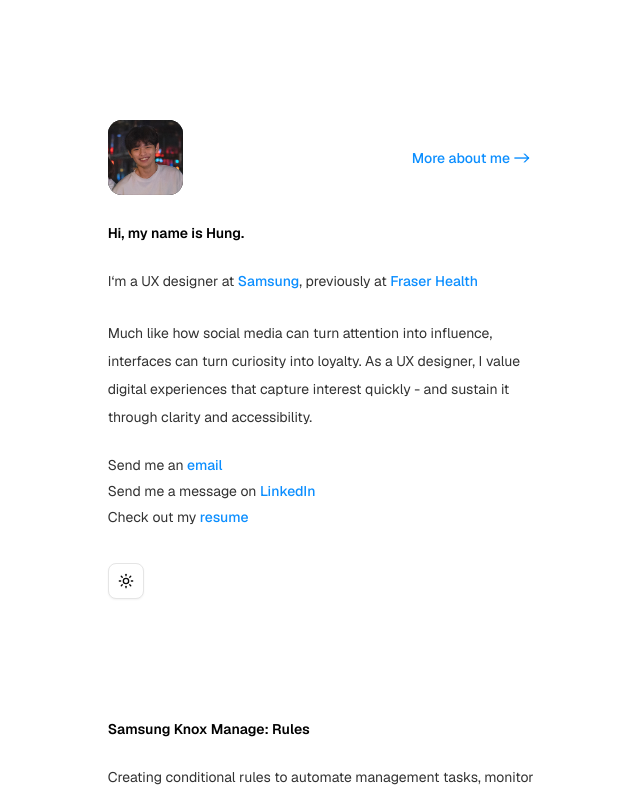
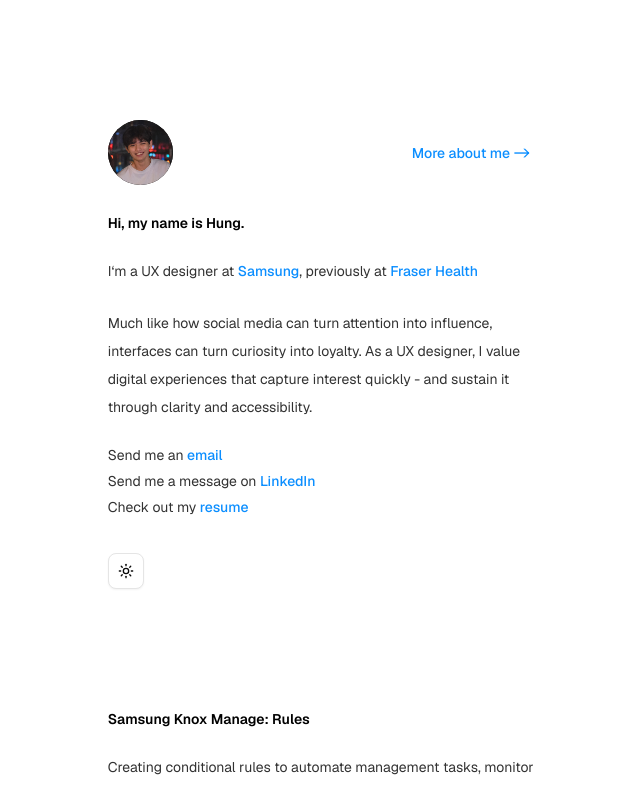
Before and after one commit to hungiie/portfolio, a Next.js app: page / in a window 1280 px wide. Shown: the top 788 px of the page, without its empty margins (319-959 px from the left). Built offline with nearby package versions, Linux system fonts and the light colour scheme.

Commit message:
circle me

```diff
--- a/components/me.tsx
+++ b/components/me.tsx
@@ -15,8 +15,8 @@
       }}
       className="flex-shrink-0"
     >
-      <div className="w-[75px] h-[75px]">
-        <div className="relative aspect-square rounded-xl overflow-hidden bg-black">
+      <div className="w-[65px] h-[65px]">
+        <div className="relative aspect-square rounded-full overflow-hidden bg-black">
           <Image
             src="/me.png"
             fill
```
Also changed, not shown: 1 other file (tests, documents, lock files or other folders).
